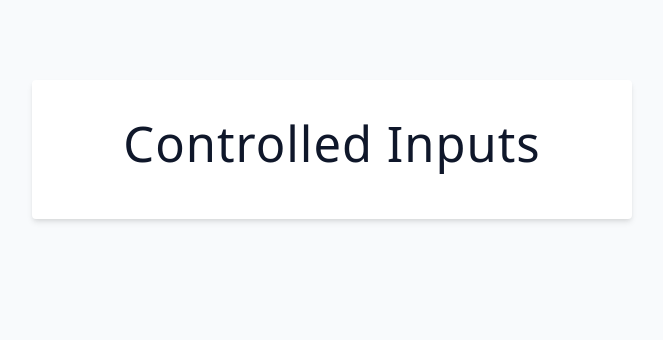
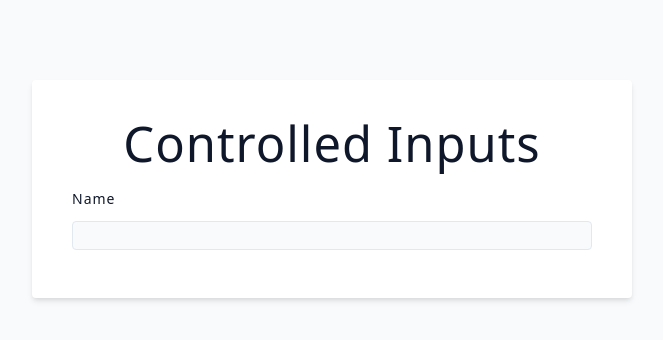
Before and after one commit to rohancs127/React-Concepts, a React (Vite) app in the folder advanced-react/: page / in a window 1280 px wide. Shown: the top 340 px of the page, without its empty margins (308-971 px from the left). Built offline with nearby package versions, Linux system fonts and the light colour scheme.

Commit message:
setup name attribute

```diff
--- a/advanced-react/src/tutorial/06-forms/starter/01-controlled-inputs.jsx
+++ b/advanced-react/src/tutorial/06-forms/starter/01-controlled-inputs.jsx
@@ -3,6 +3,10 @@
     <section>
       <form className="form">
         <h1>Controlled inputs</h1>
+        <div className="form-row">
+          <label htmlFor="name" className="form-label">Name</label>
+          <input id="name" type="text" className="form-input"/>
+        </div>
       </form>
     </section>
   );
```
